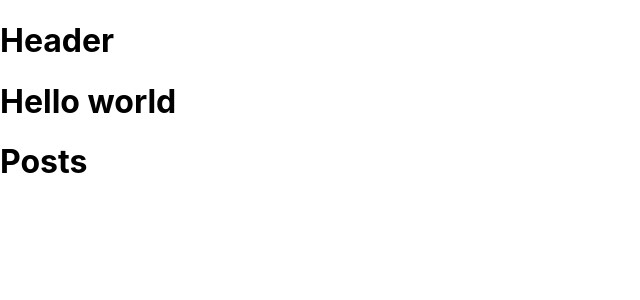
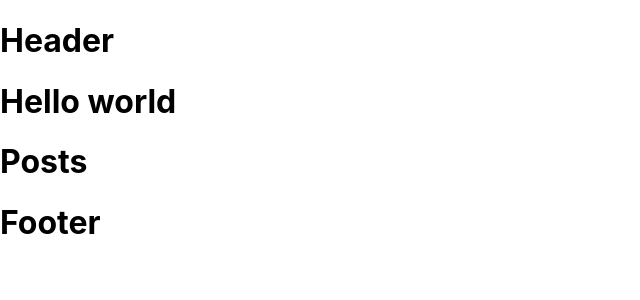
Before and after one commit to luuminhduc/rebase-understand, a React (Create React App) app: page / in a window 1280 px wide. Shown: the top 300 px of the page, without its empty margins (0-640 px from the left). Built offline with nearby package versions, Linux system fonts and the light colour scheme.

Commit message:
Add footer

```diff
--- a/src/App.js
+++ b/src/App.js
@@ -1,4 +1,5 @@
 import React from "react";
+import Footer from "./components/Footer";
 import Header from "./components/Header";
 import Posts from "./components/Header/Posts";
 
@@ -7,6 +8,7 @@
     <div>
       <Header />
       <Posts />
+      <Footer />
     </div>
   );
 };
--- /dev/null
+++ b/src/components/Footer/index.jsx
@@ -0,0 +1,11 @@
+import React from "react";
+
+const Footer = () => {
+  return (
+    <div>
+      <h1>Footer</h1>
+    </div>
+  );
+};
+
+export default Footer;
```
